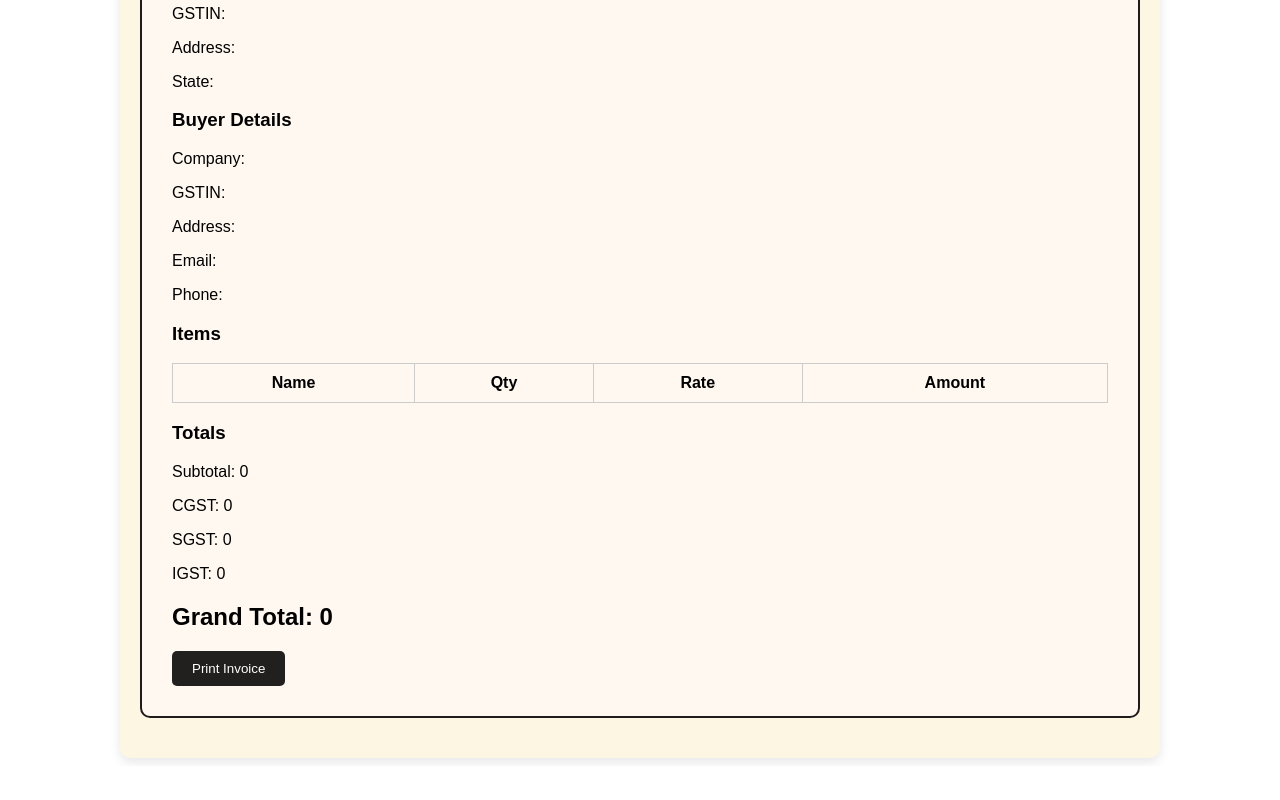
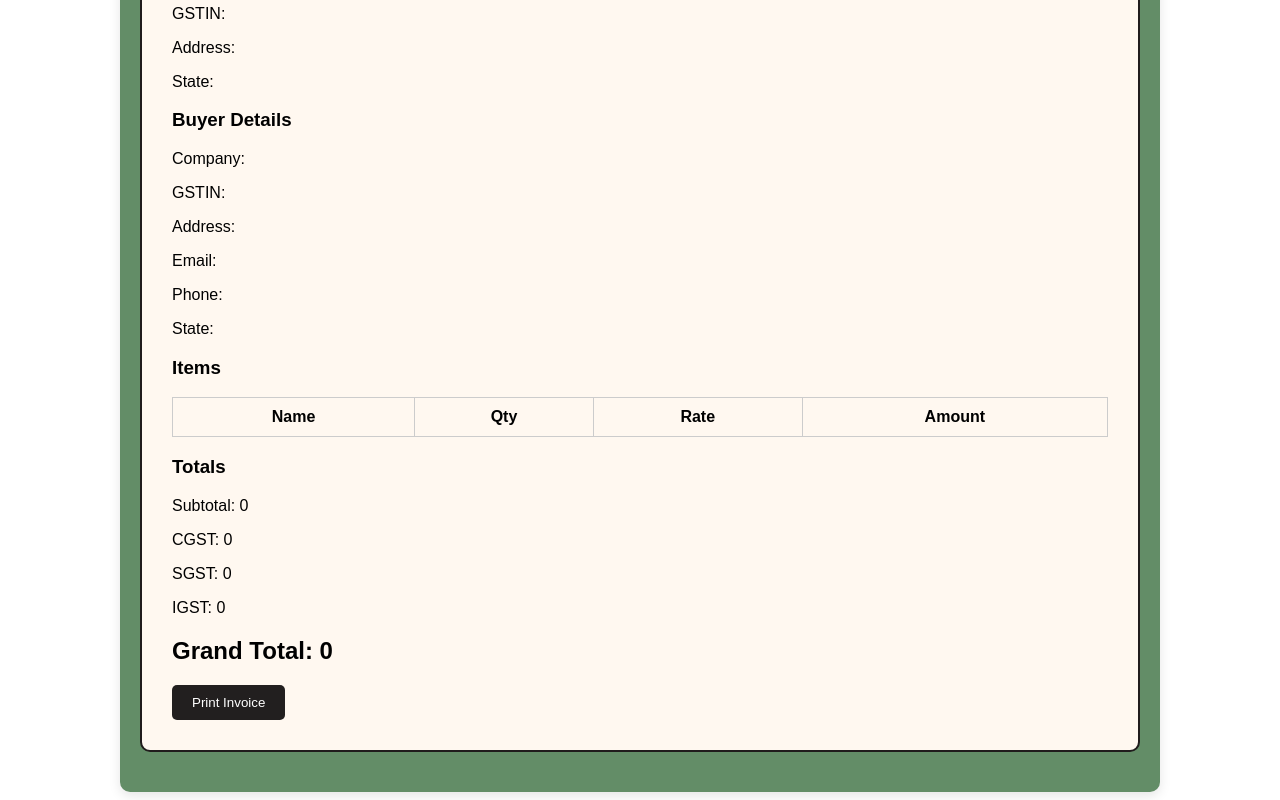
Before and after one commit to akankshaborhade95-ux/gst-invoice-generator, a React (Create React App) app: page / in a window 1280 px wide. Shown: the part 1472-2272 px from the top of the page. Before the commit the page ends 2238 px from the top, so only its background shows below. Built offline with nearby package versions, Linux system fonts and the light colour scheme.

Commit message:
Add States For Buyer

```diff
--- a/src/App.css
+++ b/src/App.css
@@ -21,11 +21,11 @@
   align-items: center;
   justify-content: center;
   font-size: calc(10px + 2vmin);
-  color: white;
+  color: rgb(205, 222, 247);
 }
 
 .App-link {
-  color: #61dafb;
+  color: #64d1ef;
 }
 
 @keyframes App-logo-spin {
--- a/src/components/InvoicePreview.jsx
+++ b/src/components/InvoicePreview.jsx
@@ -19,6 +19,7 @@ function InvoicePreview({ seller, buyer, items, totals }) {
       <p>Address: {buyer.address}</p>
       <p>Email: {buyer.email}</p>
       <p>Phone: {buyer.phone}</p>
+      <p>State: {buyer.state}</p>
 
       <h3>Items</h3>
       <table border="1" cellPadding="5">
--- a/src/components/Invoiceform.css
+++ b/src/components/Invoiceform.css
@@ -4,7 +4,7 @@
   margin: auto;
   padding: 20px;
   font-family: Arial, sans-serif;
-  background-color: #fdf6e3;
+  background-color: #638d67;
   border-radius: 10px;
   box-shadow: 0 4px 12px rgba(0,0,0,0.1);
 }
--- a/src/components/LineItems.jsx
+++ b/src/components/LineItems.jsx
@@ -1,7 +1,5 @@
 import React from "react";
-
 function LineItems({ items = [], setItems }) {
-
   function addRow() {
     setItems([
       ...items,
```
